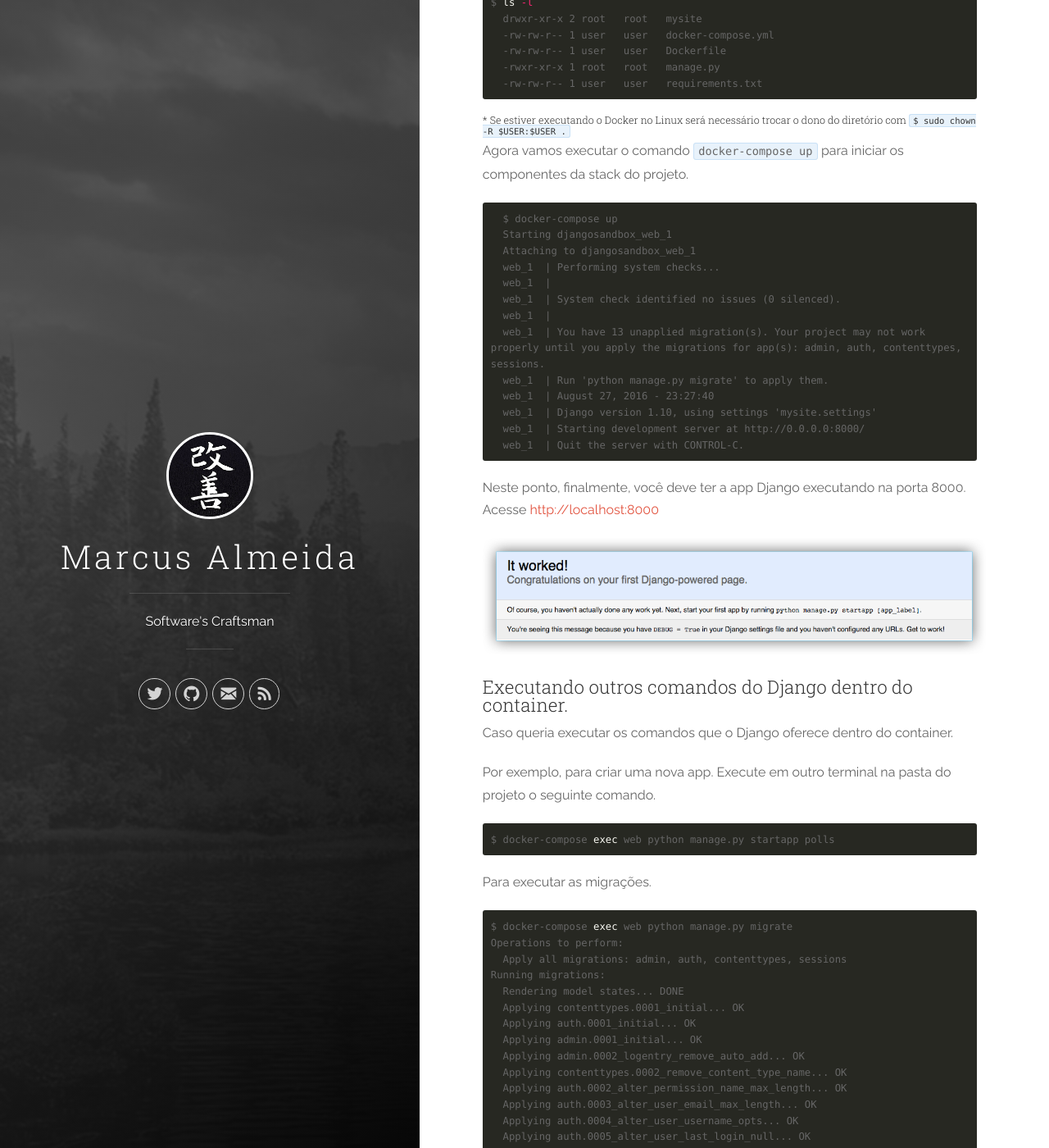
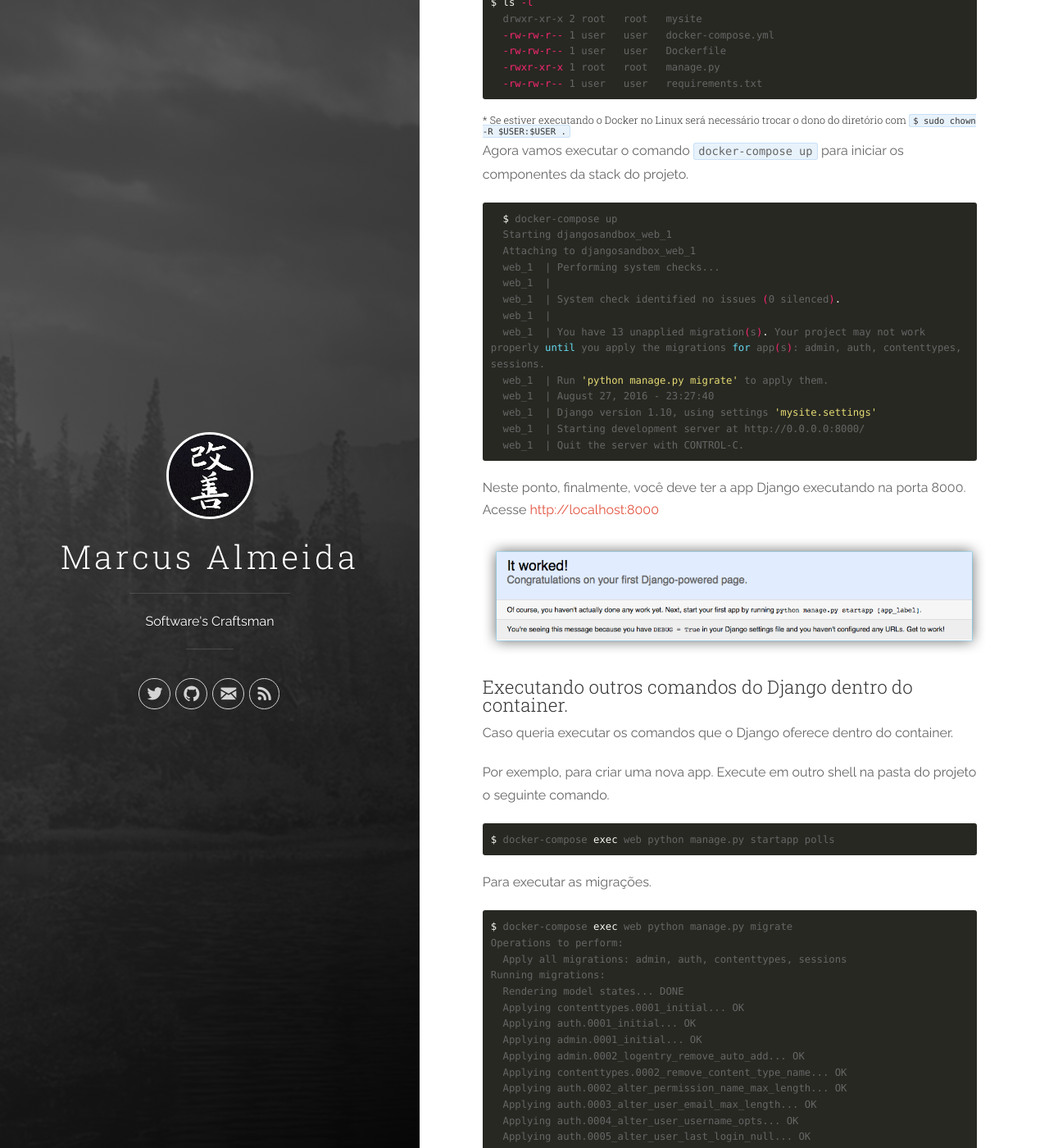
Before and after one commit to marcusalmeida/marcusalmeida.github.io, a Jekyll site: the page built from _posts/2016-08-26-desenvolvendo-com-django-docker-compose.markdown, in a window 1280 px wide and 1400 px high, scrolled down 2911 px. Shown: the whole window at 82% size. Built offline with Jekyll 4.4.1, drawn with Linux system fonts in a browser that asks for light colours; nearby versions of some CDN libraries; some of the changed text lies outside the part shown.

Commit message:
Fixing highlighter

```diff
--- a/_config.yml
+++ b/_config.yml
@@ -22,5 +22,6 @@ kramdown:
   input: GFM
   # do not replace newlines by <br>s
   hard_wrap: false
+  highlighter: rouge
 
 exclude: ['README.md', 'Gemfile', 'Gemfile.lock', 'screenshot.png']
--- a/_posts/2016-08-26-desenvolvendo-com-django-docker-compose.markdown
+++ b/_posts/2016-08-26-desenvolvendo-com-django-docker-compose.markdown
@@ -17,13 +17,13 @@ Pré-requisitos:
 
 Com os pré-requisitos instalados, podemos iniciar criando o diretório do projeto.
 
-{% highlight terminal %}
+{% highlight shell %}
   $ mkdir django-sandbox && cd $_
 {% endhighlight %}
 
 Precisamos criar alguns arquivos para configurar o ambiente.
 
-{% highlight terminal %}
+{% highlight shell %}
   $ touch Dockerfile docker-compose.yml requirements.txt
 {% endhighlight %}
 
@@ -97,7 +97,7 @@ Depois de toda essas configurações, vamos a parte boa.
 A partir daqui, vamos *"buildar"* a imagem do container e criar o projeto.
 
 Para criar o projeto Django usando o comando *docker-compose* execute o seguinte.
-{% highlight terminal %}
+{% highlight shell %}
   $ docker-compose run web django-admin.py startproject mysite .
 {% endhighlight %}
 
@@ -108,7 +108,7 @@ Após a construção da imagem do container para o serviço **web**, o *Compose*
 
 Após o comando `docker-compose` finalizar, liste os arquivos no diretório do projeto:
 
-{% highlight terminal %}
+{% highlight shell %}
 $ ls -l
   drwxr-xr-x 2 root   root   mysite
   -rw-rw-r-- 1 user   user   docker-compose.yml
@@ -122,7 +122,7 @@ $ ls -l
 
 Agora vamos executar o comando `docker-compose up` para iniciar os componentes da stack do projeto.
 
-{% highlight terminal %}
+{% highlight shell %}
   $ docker-compose up
   Starting djangosandbox_web_1
   Attaching to djangosandbox_web_1
@@ -146,13 +146,13 @@ Neste ponto, finalmente, você deve ter a app Django executando na porta 8000. A
 
 Caso queria executar os comandos que o Django oferece dentro do container.
 
-Por exemplo, para criar uma nova app. Execute em outro terminal na pasta do projeto o seguinte comando.
-{% highlight terminal %}
+Por exemplo, para criar uma nova app. Execute em outro shell na pasta do projeto o seguinte comando.
+{% highlight shell %}
 $ docker-compose exec web python manage.py startapp polls
 {% endhighlight %}
 
 Para executar as migrações.
-{% highlight terminal %}
+{% highlight shell %}
 $ docker-compose exec web python manage.py migrate
 Operations to perform:
   Apply all migrations: admin, auth, contenttypes, sessions
@@ -173,13 +173,13 @@ Running migrations:
   Applying sessions.0001_initial... OK
 {% endhighlight %}
 
-##### * Uma dica é criar uma alias na sessão do terminal para o comando `docker-compose exec web python manage.py` com:
+##### * Uma dica é criar uma alias na sessão do shell para o comando `docker-compose exec web python manage.py` com:
 
 #####  `alias pm='docker-compose exec web python manage.py'`
 
 ### Comandos úteis do Docker Compose
 Para verificar o status dos containers:
-{% highlight terminal %}
+{% highlight shell %}
 $ docker-compose ps
        Name                 Command                 State         Ports
 ----------------------------------------------------------------------------------
@@ -188,21 +188,21 @@ djangosandbox_web_1  python manage.py runserver ...  Up     0.0.0.0:8000->8000/t
 {% endhighlight %}
 
 Para parar os containers:
-{% highlight terminal %}
+{% highlight shell %}
 $ docker-compose stop
 Stopping djangosandbox_web_1 ... done
 -
 {% endhighlight %}
 
 Para reinicar os containers:
-{% highlight terminal %}
+{% highlight shell %}
 $ docker-compose restart
 Restarting djangosandbox_web_1 ... done
 -
 {% endhighlight %}
 
 Para parar e destruir toda a stack de containers:
-{% highlight terminal %}
+{% highlight shell %}
 $ docker-compose down
 Stopping djangosandbox_web_1 ... done
 Removing djangosandbox_web_1 ... done
```
